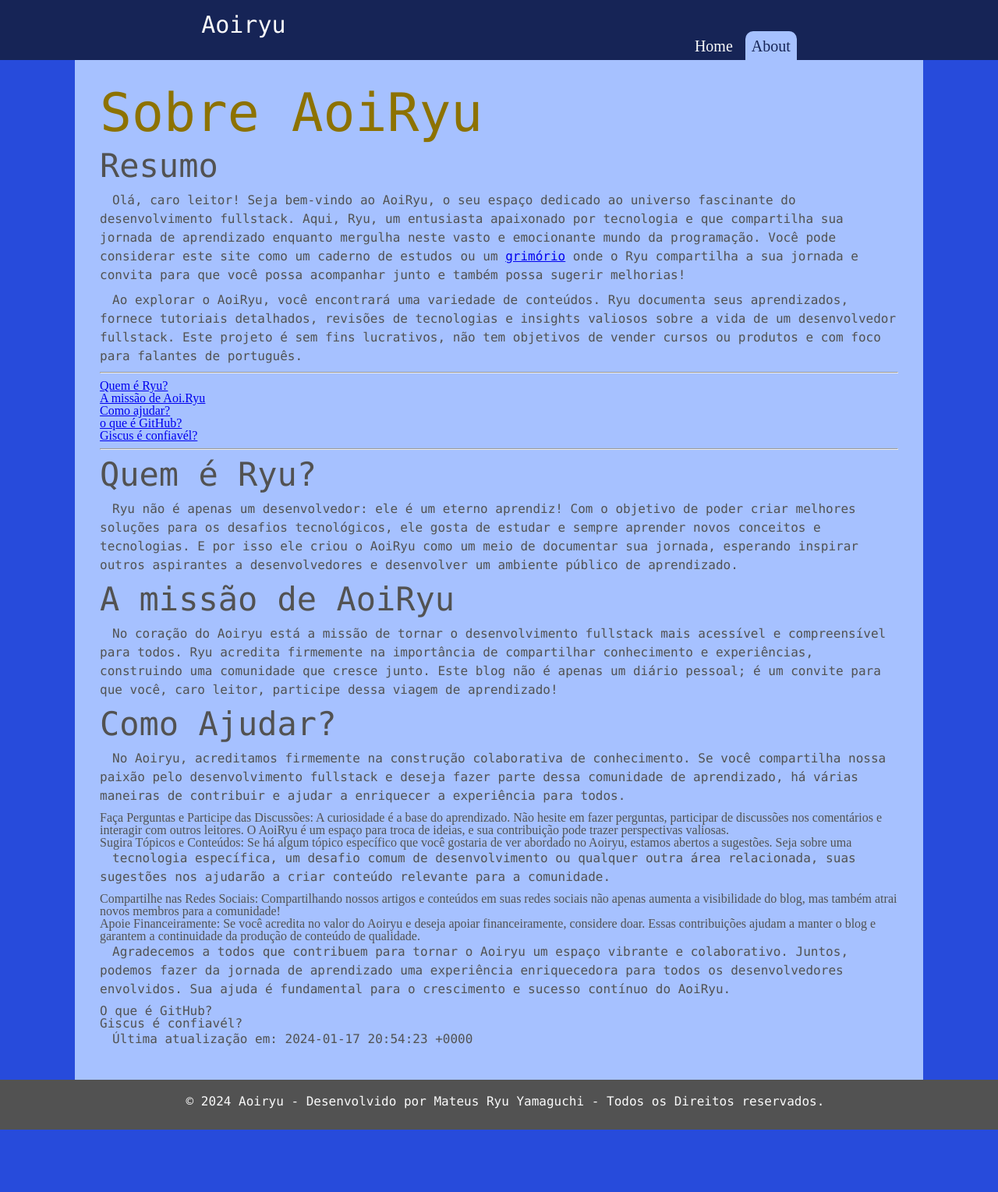
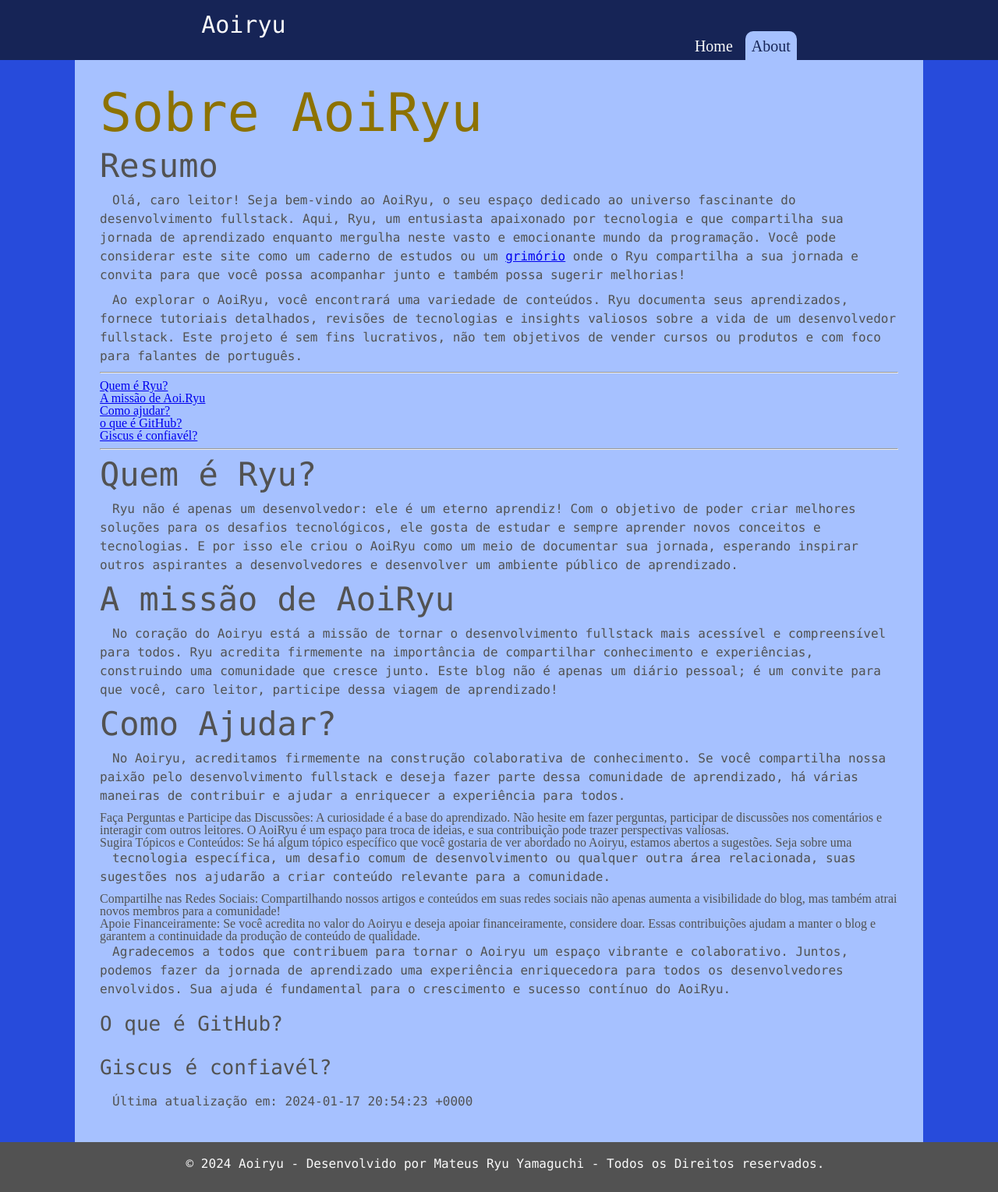
Before and after one commit to MateusRyu/aoi, a Jekyll site: the page built from about.md, in a window 1280 px wide. Shown: the whole page at 78% size. Built offline with Jekyll 4.4.1, drawn with Linux system fonts in a browser that asks for light colours; before the commit the page ends 1449 px from its top, so only the background shows below that.

Commit message:
feat: Add default style to h3

```diff
--- a/_sass/main.scss
+++ b/_sass/main.scss
@@ -140,7 +140,11 @@ h2 {
   margin-bottom: 8px;
 }
 
-
+h3 {
+  font-size: 26px;
+  line-height: 48px;
+  margin-bottom: 8px;
+}
 
 p {
     font-size: 16px;
```
